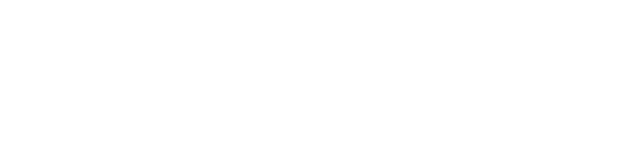
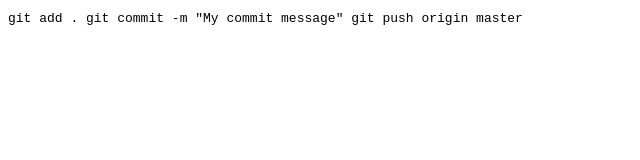
Before and after one commit to cathmarc/ga-fewd-19-assignment-1, a plain HTML site: page index.html in a window 1280 px wide. Shown: the whole page, without its empty margins (0-640 px from the left). Drawn offline with Linux system fonts and the light colour scheme.

Commit message:
add git commands

```diff
--- a/index.html
+++ b/index.html
@@ -4,5 +4,11 @@
         <title>Portfolio</title>
     </head>
     <body>
+        <!-- Git commands -->
+        <code>
+            git add .
+            git commit -m "My commit message"
+            git push origin master
+        </code>
     </body>
 </html>
```
